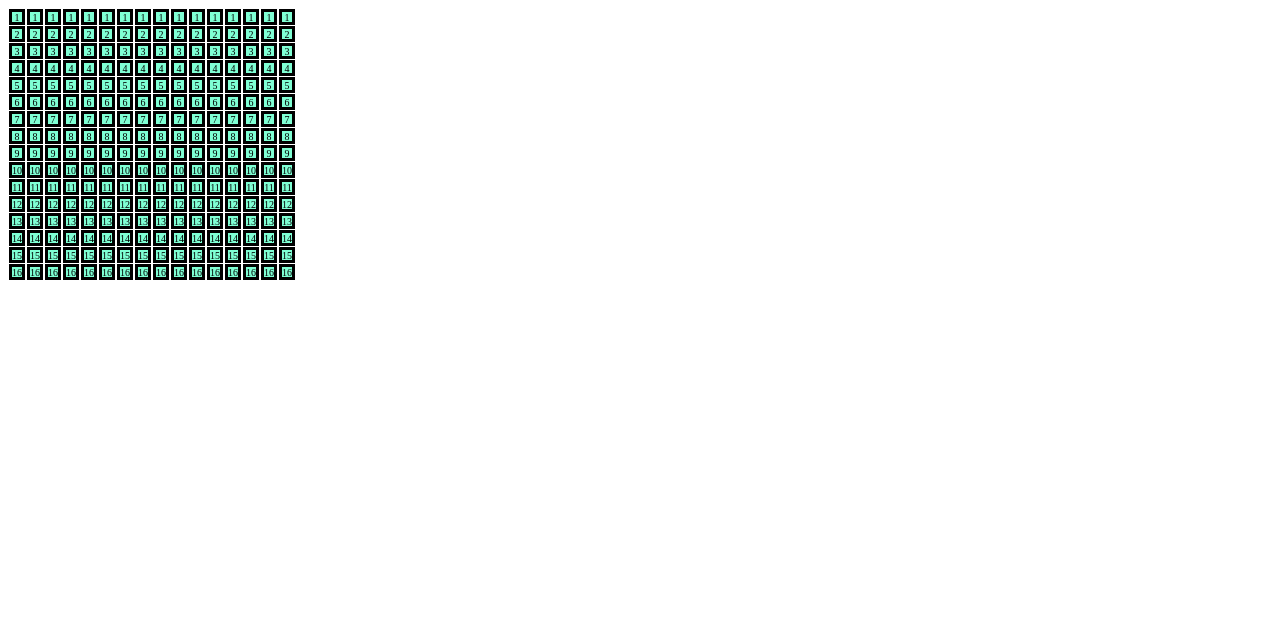
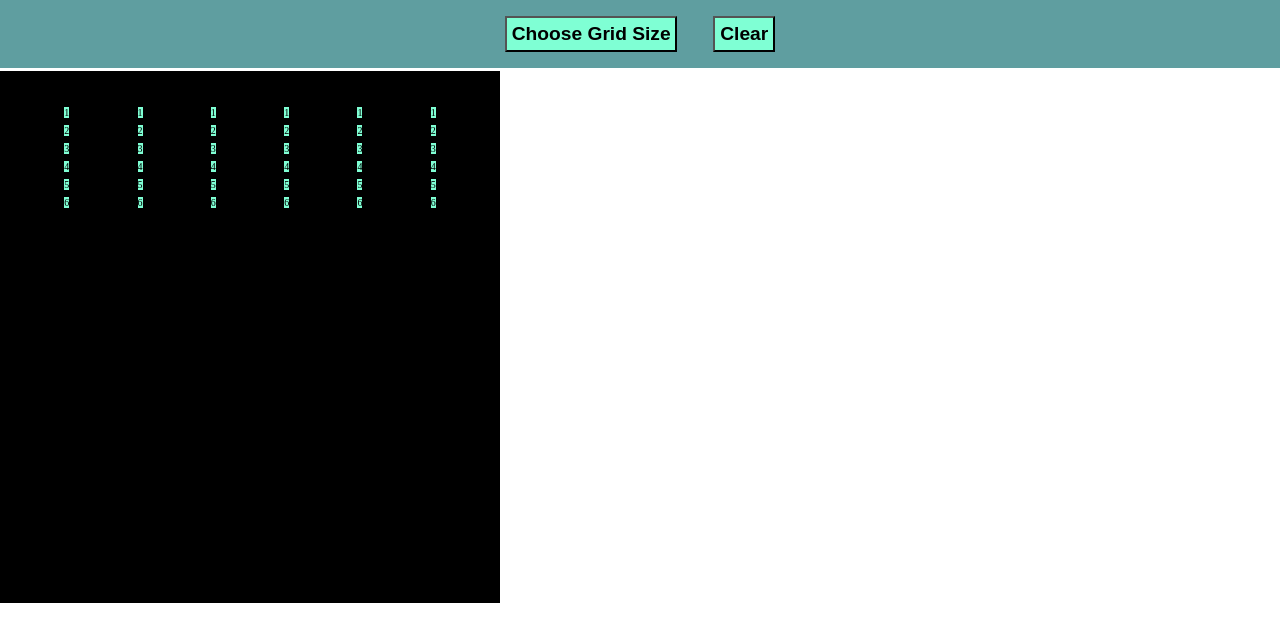
Before and after one commit to dustein/odin-etch-a-sketch, a plain HTML site: page index.html in a window 1280 px wide. Drawn offline with Linux system fonts and the light colour scheme.

Commit message:
botao clear funcionando

```diff
--- a/index.html
+++ b/index.html
@@ -9,13 +9,11 @@
   <title>Projeto Etch-A-Sketch - The Odin Project</title>
 </head>
 <body>
-
-  <div id="gameArea">
-
-
-
-
+  <div id="options">
+    <button class="buttonDimension" id="dimension">Choose Grid Size</button>
+    <button class="buttonDimension" id="clear">Clear</button>
   </div>
+  <div id="gameArea"></div>
 
 
 </body>
--- a/main.js
+++ b/main.js
@@ -1,13 +1,14 @@
-let gameArea = document.querySelector('#gameArea')
-
-
-for(i=1; i<=16; i++) {
+const gameArea = document.querySelector('#gameArea')
+const btnDimension = document.querySelector('#dimension')
+const btnClear = document.querySelector('#clear')
+let size = 6;
+for(i=1; i<=size; i++) {
   let square = document.createElement('div')
   square.setAttribute('class', 'coluna')
   square.setAttribute('id', `coluna${i}`)
   gameArea.appendChild(square)
   let coluna = document.querySelector(`#coluna${i}`)
-  for(e=1; e<=16; e++) {
+  for(e=1; e<=size; e++) {
     let square = document.createElement('div')
     square.setAttribute('class', 'linha')
     square.setAttribute('id', `linha${e}`)
@@ -16,9 +17,16 @@ for(i=1; i<=16; i++) {
   }
 }
 
+//para colorir no hover do mouse
 const quadrados = document.querySelectorAll('.linha');
 quadrados.forEach(quadrado => {
   quadrado.addEventListener('mouseover', () => {
     quadrado.setAttribute('style', 'background-color: red;')
   })
 })
+
+//botao para limpar - recarrega a pagina
+btnClear.addEventListener('click', () => {
+  btnClear.setAttribute('style', 'background-color: white;')
+  window.location.reload()
+})
--- a/style.css
+++ b/style.css
@@ -1,11 +1,32 @@
+* {
+  margin: 0;
+  padding: 0;
+}
 
+#options {
+  text-align: center;
+  background-color: cadetblue;
+  border-bottom: solid;
+  border-color: white
+}
+.buttonDimension {
+  padding: 0.3rem;
+  margin: 1rem;
+  background-color: aquamarine;
+  font-size: 1.2rem;
+  font-weight: 600;
+}
 #gameArea {
   display: flex;
+  justify-content: space-evenly;
+  width: 500px;
+  height: 500px;
+  background-color: black;
+  padding-top: 2rem;
 }
 .linha {
   border: solid;
-  height: 10px;
-  width: 10px;
+
   font-size: 10px;
   margin: 1px;
   text-align: center;
```
